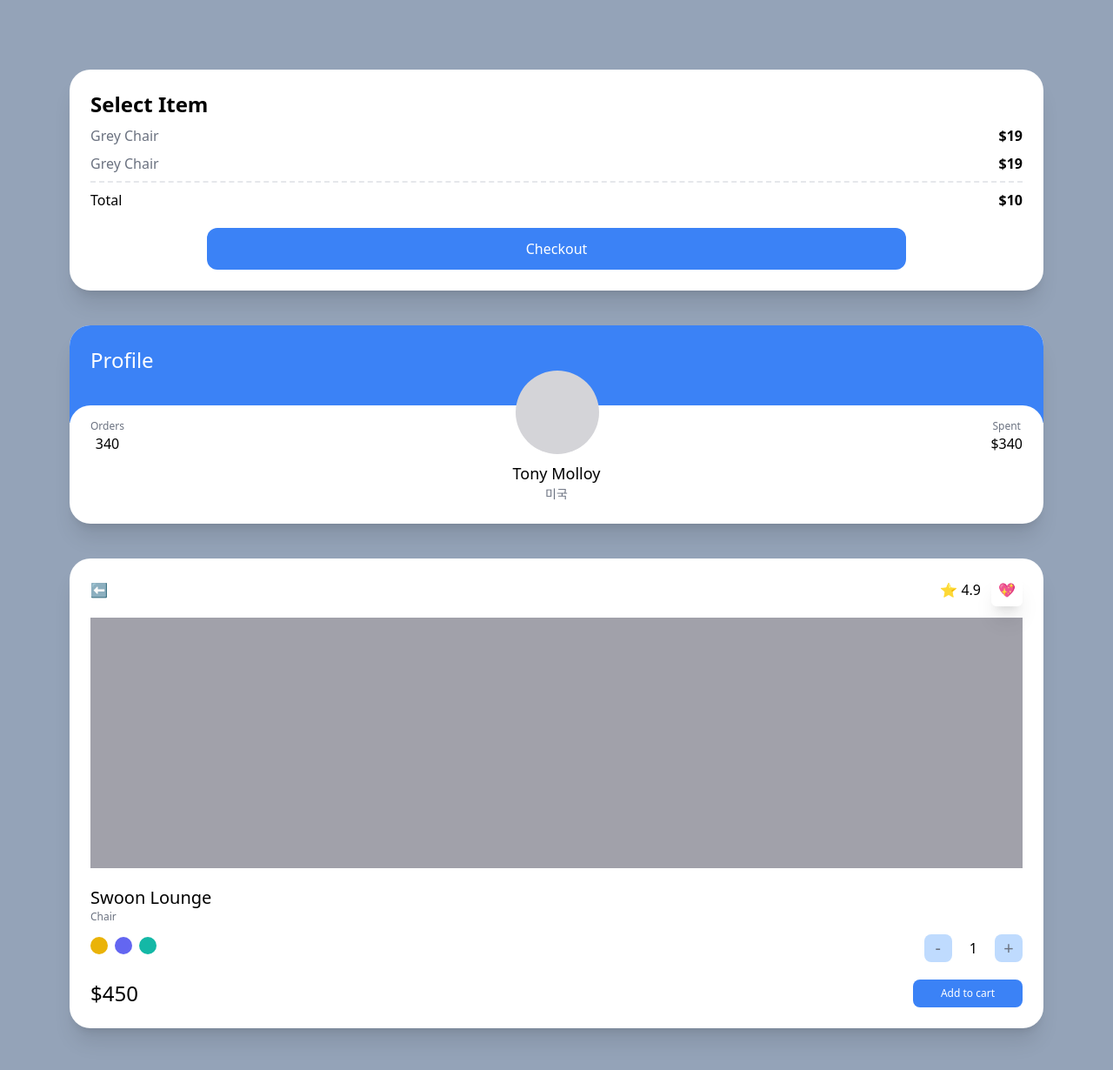
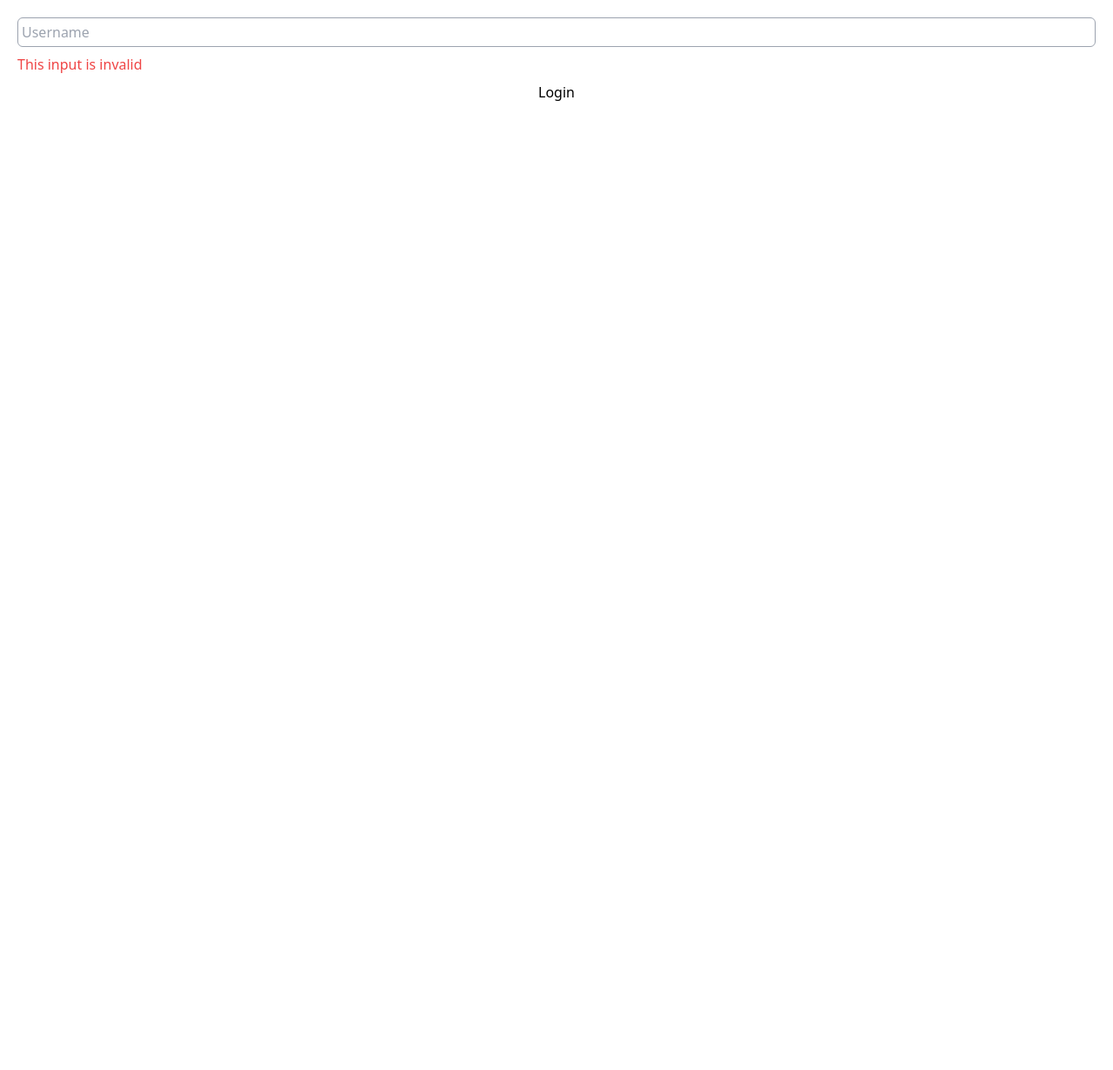
Before and after one commit to junseopsan/carrot-market, a Next.js app: page / in a window 1280 px wide. Shown: the top 1230 px of the page at 87% size. After the commit the page ends 800 px from the top, so only its background shows below. Built offline with nearby package versions, Linux system fonts and the light colour scheme.

Commit message:
4.8 More Modifiers

```diff
--- a/pages/index.tsx
+++ b/pages/index.tsx
@@ -2,86 +2,24 @@
 
 const Home: NextPage = () => {
   return (
-    <div className="grid min-h-screen gap-10 px-20 py-20 bg-slate-400">
-      <div className="p-6 bg-white shadow-xl rounded-3xl">
-      <span className="text-2xl font-semibold">Select Item</span>
-        <div className="flex justify-between my-2">
-          <span className="text-gray-500">Grey Chair</span>
-          <span className="font-semibold">$19</span>
-        </div>
-        <div className="flex justify-between">
-          <span className="text-gray-500">Grey Chair</span>
-          <span className="font-semibold">$19</span>
-        </div>
-        <div className="flex justify-between pt-2 mt-2 border-t-2 border-dashed">
-          <span>Total</span>
-          <span className="font-semibold">$10</span>
-        </div>
-        <button
-          className="block w-3/4 p-3 mx-auto mt-5 text-center text-white bg-blue-500 rounded-xl hover:bg-teal-500 hover:text-black active:bg-yellow-500 focus:bg-red-500 "
-        >
-          Checkout
-        </button>
-      </div>
-      <div className="overflow-hidden bg-white shadow-xl rounded-3xl">
-        <div className="p-6 bg-blue-500 pb-14">
-          <span className="text-2xl text-white">Profile</span>
-        </div>
-        <div className="relative p-6 bg-white rounded-3xl -top-5">
-          <div className="relative flex items-end justify-between -top-16">
-            <div className="flex flex-col items-center">
-              <span className="text-xs text-gray-500">Orders</span>
-              <span className="font-medium">340</span>
-            </div>
-            <div className="w-24 h-24 rounded-full bg-zinc-300" />
-            <div className="flex flex-col items-center">
-              <span className="text-xs text-gray-500">Spent</span>
-              <span className="font-medium">$340</span>
-            </div>
-          </div>
-          <div className="relative flex flex-col items-center -mb-5 -mt-14">
-            <span className="text-lg font-medium">Tony Molloy</span>
-            <span className="text-sm text-gray-500">미국</span>
-          </div>
-        </div>
-      </div>
-      <div className="p-6 bg-white shadow-xl rounded-3xl">
-        <div className="flex items-center justify-between mb-5">
-          <span>⬅️</span>
-          <div className="space-x-3">
-            <span>⭐️ 4.9</span>
-            <span className="p-2 rounded-md shadow-xl">💖</span>
-          </div>
-        </div>
-        <div className="mb-5 bg-zinc-400 h-72" />
-        <div className="flex flex-col">
-          <span className="text-xl font-medium">Swoon Lounge</span>
-          <span className="text-xs text-gray-500">Chair</span>
-          <div className="flex items-center justify-between mt-3 mb-5">
-            <div className="space-x-2">
-              <button className="w-5 h-5 transition bg-yellow-500 rounded-full focus:ring-2 ring-offset-2 ring-yellow-500" />
-              <button className="w-5 h-5 transition bg-indigo-500 rounded-full focus:ring-2 ring-offset-2 ring-indigo-500" />
-              <button className="w-5 h-5 transition bg-teal-500 rounded-full focus:ring-2 ring-offset-2 ring-teal-500" />
-            </div>
-            <div className="flex items-center space-x-5">
-              <button className="flex items-center justify-center w-8 text-xl text-gray-500 bg-blue-200 rounded-lg aspect-square">
-                -
-              </button>
-              <span>1</span>
-              <button className="flex items-center justify-center w-8 text-xl text-gray-500 bg-blue-200 rounded-lg aspect-square">
-                +
-              </button>
-            </div>
-          </div>
-          <div className="flex items-center justify-between">
-            <span className="text-2xl font-medium">$450</span>
-            <button className="px-8 py-2 text-xs text-center text-white bg-blue-500 rounded-lg">
-              Add to cart
-            </button>
-          </div>
-        </div>
-      </div>
-    </div>
+    <form className="flex flex-col p-5 space-y-2 ">
+      <input
+        type="text"
+        required
+        placeholder="Username"
+        className="p-1 border border-gray-400 rounded-md peer "
+      />
+      <span className="hidden peer-invalid:block peer-invalid:text-red-500">
+        This input is invalid
+      </span>
+      <span className="hidden peer-valid:block peer-valid:text-teal-500">
+        Awesome username
+      </span>
+      <span className="hidden peer-hover:block peer-hover:text-amber-500">
+        Hello
+      </span>
+      <input type="submit" value="Login" className="bg-white" />
+    </form>
   );
 };
 
```
